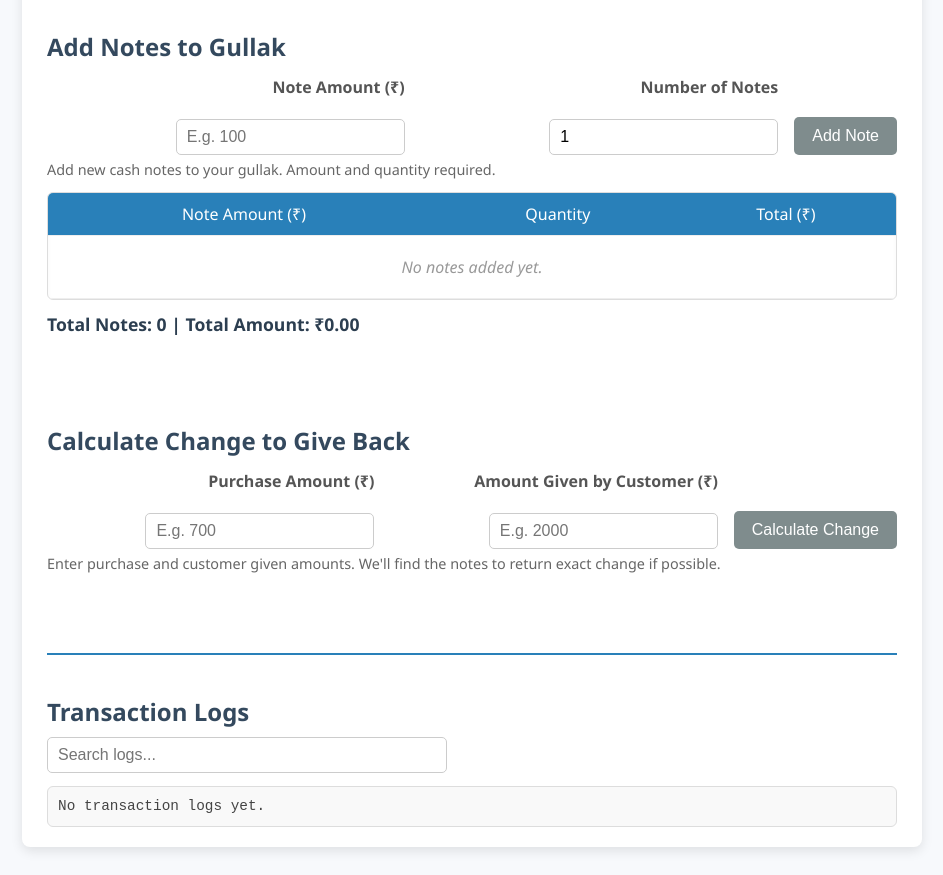
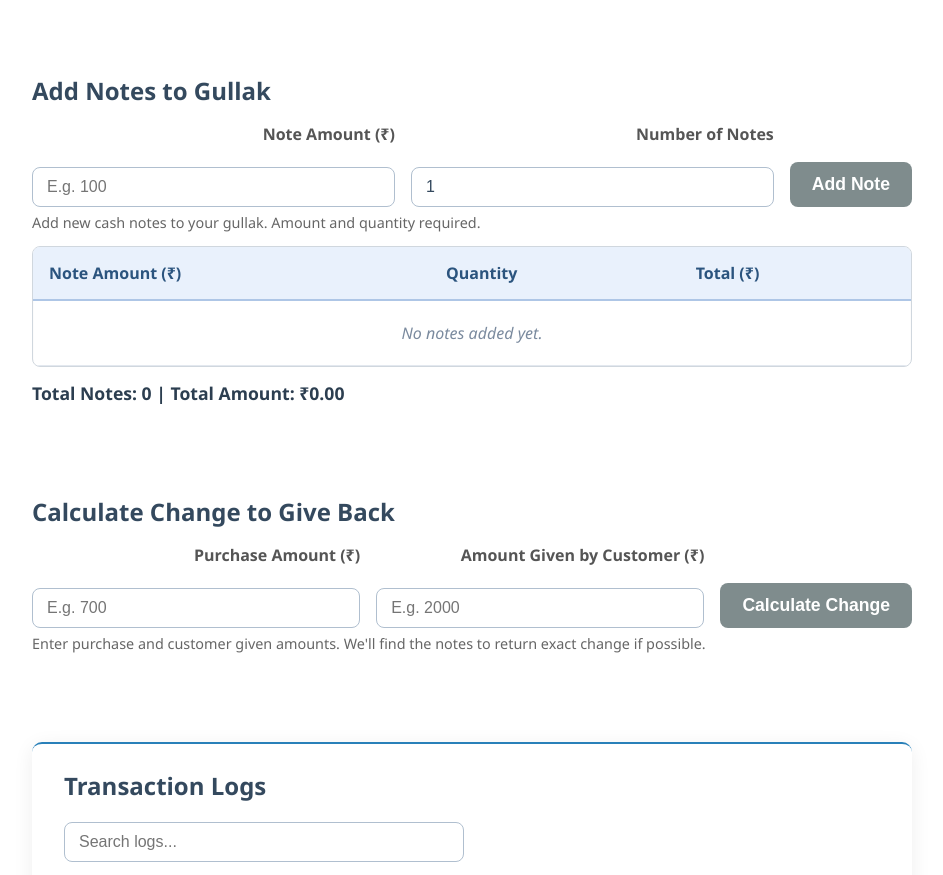
Before and after one commit to parth-vasoya-darshanuniversity/gullak-exchange, a plain HTML site: page index.html in a window 1280 px wide. Shown: the part 146-1021 px from the top of the page, without its empty margins (168-1111 px from the left). Drawn offline with Linux system fonts and the light colour scheme.

Commit message:
Add files via upload

```diff
--- a/index.html
+++ b/index.html
@@ -210,6 +210,254 @@
         min-width: auto;
       }
     }
+    body {
+  font-family: 'Segoe UI', Tahoma, Geneva, Verdana, sans-serif;
+  background: #f7f9fc;
+  color: #2c3e50;
+  margin: 0;
+  padding: 20px 40px;
+  font-size: 1rem;
+  line-height: 1.5;
+}
+
+.container {
+  max-width: 960px;
+  margin: 0 auto;
+  background: #fff;
+  padding: 30px 40px;
+  border-radius: 12px;
+  box-shadow: 0 8px 24px rgb(0 0 0 / 0.1);
+}
+
+h1 {
+  font-weight: 700;
+  font-size: 2.4rem;
+  margin-bottom: 30px;
+  color: #1a2533;
+  text-align: center;
+}
+
+.top-section {
+  display: flex;
+  gap: 40px;
+  margin-bottom: 40px;
+}
+
+.card {
+  background: #ffffff;
+  border-radius: 10px;
+  padding: 28px 32px;
+  box-shadow: 0 4px 16px rgb(0 0 0 / 0.06);
+  flex: 1;
+  display: flex;
+  flex-direction: column;
+  min-width: 300px;
+}
+
+.card h2 {
+  margin-top: 0;
+  font-weight: 600;
+  font-size: 1.5rem;
+  color: #34495e;
+  margin-bottom: 20px;
+}
+
+.table-wrapper {
+  max-height: 320px;
+  overflow-y: auto;
+  border-radius: 8px;
+  border: 1px solid #d0d7de;
+  box-shadow: inset 0 1px 2px rgb(0 0 0 / 0.05);
+}
+
+table {
+  width: 100%;
+  border-collapse: collapse;
+  font-size: 1rem;
+}
+
+thead th {
+  background: #e9f1fc;
+  color: #2b547e;
+  font-weight: 600;
+  padding: 14px 16px;
+  position: sticky;
+  top: 0;
+  z-index: 1;
+  border-bottom: 2px solid #aec6e6;
+  text-align: left;
+}
+
+tbody td {
+  padding: 12px 16px;
+  border-bottom: 1px solid #e3e8ef;
+  color: #3a4a63;
+}
+
+tbody tr.empty-row td {
+  text-align: center;
+  color: #7a8a9e;
+  font-style: italic;
+}
+
+input[type='number'], input[type='search'] {
+  padding: 10px 14px;
+  border: 1.5px solid #b0bfcf;
+  border-radius: 8px;
+  font-size: 1rem;
+  color: #34495e;
+  transition: border-color 0.25s ease;
+  width: 100%;
+  box-sizing: border-box;
+}
+
+input[type='number']:focus, input[type='search']:focus {
+  outline: none;
+  border-color: #2980b9;
+  box-shadow: 0 0 8px rgba(41, 128, 185, 0.3);
+}
+
+button {
+  background: #2980b9;
+  border: none;
+  border-radius: 8px;
+  color: white;
+  padding: 12px 22px;
+  font-weight: 600;
+  font-size: 1.1rem;
+  cursor: pointer;
+  display: flex;
+  align-items: center;
+  gap: 8px;
+  transition: background-color 0.3s ease;
+  user-select: none;
+}
+
+button:hover, button:focus-visible {
+  background: #1f5d9a;
+  outline: none;
+  box-shadow: 0 0 12px rgba(31, 93, 154, 0.5);
+}
+
+button:active {
+  background: #16476f;
+}
+
+.btn-icon {
+  width: 20px;
+  height: 20px;
+  stroke: white;
+}
+
+.delete-btn {
+  background: #e74c3c;
+  padding: 8px 10px;
+  border-radius: 6px;
+  transition: background-color 0.3s ease;
+}
+
+.delete-btn:hover, .delete-btn:focus-visible {
+  background: #c0392b;
+  outline: none;
+  box-shadow: 0 0 10px rgba(192, 57, 43, 0.5);
+}
+
+#notesSummary {
+  margin-top: 14px;
+  font-weight: 600;
+  color: #2c3e50;
+}
+
+#changeSection {
+  margin-bottom: 40px;
+  background: #f4f8fc;
+  padding: 28px 32px;
+  border-radius: 10px;
+  box-shadow: 0 4px 16px rgb(0 0 0 / 0.05);
+}
+
+#changeSection h2 {
+  margin-top: 0;
+  margin-bottom: 22px;
+  color: #34495e;
+  font-weight: 600;
+  font-size: 1.6rem;
+}
+
+#exchangeResult {
+  margin-top: 20px;
+  font-size: 1.15rem;
+  font-weight: 600;
+  color: #27ae60;
+  min-height: 36px;
+}
+
+#exchangeResult.error {
+  color: #e74c3c;
+}
+
+#logsSection {
+  background: #ffffff;
+  padding: 24px 32px;
+  border-radius: 10px;
+  box-shadow: 0 4px 20px rgb(0 0 0 / 0.07);
+}
+
+#logsSection h2 {
+  margin-top: 0;
+  margin-bottom: 18px;
+  color: #34495e;
+  font-weight: 600;
+  font-size: 1.5rem;
+}
+
+#logSearchInput {
+  width: 100%;
+  margin-bottom: 16px;
+  font-size: 1rem;
+  padding: 10px 14px;
+  border: 1.5px solid #b0bfcf;
+  border-radius: 8px;
+  color: #34495e;
+  transition: border-color 0.25s ease;
+}
+
+#logSearchInput:focus {
+  outline: none;
+  border-color: #2980b9;
+  box-shadow: 0 0 8px rgba(41, 128, 185, 0.3);
+}
+
+#logsContainer {
+  background: #f9fbfd;
+  border: 1px solid #d0d7de;
+  border-radius: 8px;
+  height: 280px;
+  overflow-y: auto;
+  padding: 14px 18px;
+  font-family: monospace, monospace;
+  font-size: 0.95rem;
+  line-height: 1.4;
+  color: #34495e;
+  user-select: text;
+  white-space: pre-wrap;
+}
+
+/* Responsive */
+@media (max-width: 900px) {
+  .top-section {
+    flex-direction: column;
+  }
+  .card {
+    min-width: auto;
+    margin-bottom: 32px;
+  }
+  button {
+    width: 100%;
+    justify-content: center;
+  }
+}
+
   </style>
 </head>
 <body>
```
